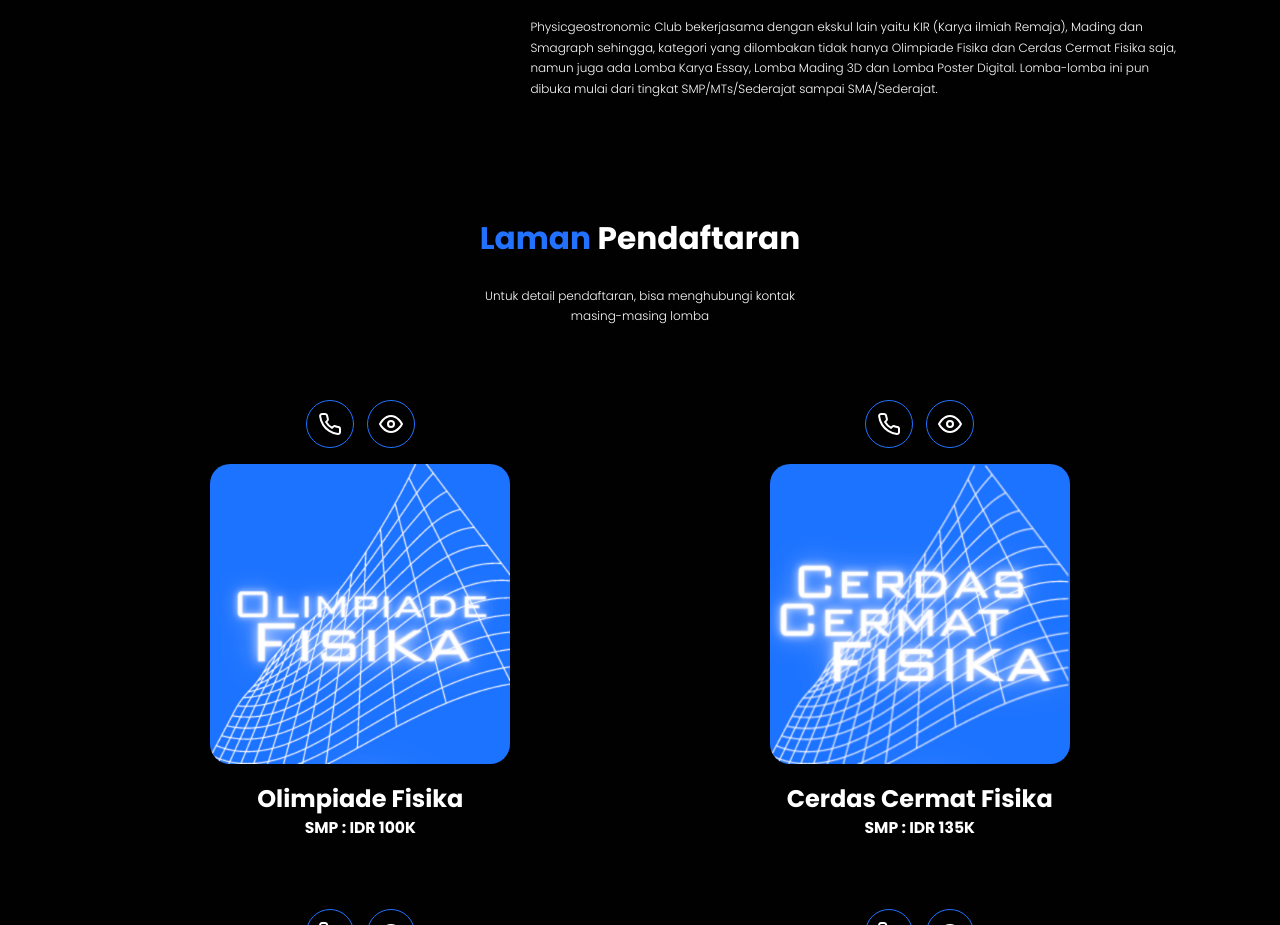
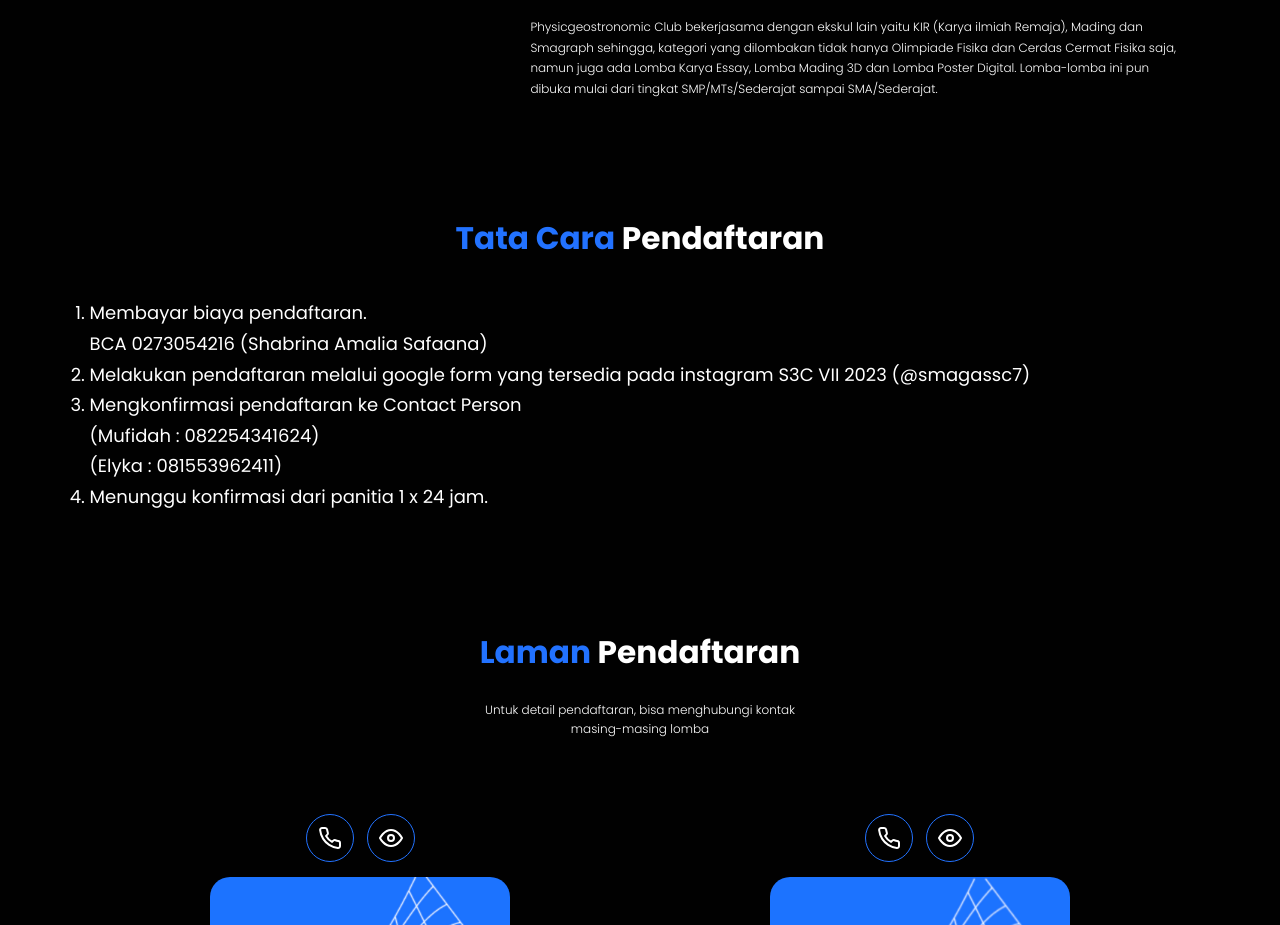
Before and after one commit to s3csmaga/s3c-vii-smagasamarinda, a plain HTML site: page index.html in a window 1280 px wide. Shown: the part 1249-2174 px from the top of the page. Drawn offline with nearby package versions, Linux system fonts and the light colour scheme.

Commit message:
Add files via upload

```diff
--- a/css/style.css
+++ b/css/style.css
@@ -151,7 +151,8 @@ body {
 /* about section */
 .about,
 .regis,
-.contact {
+.contact,
+.procedure {
   padding: 7.5rem 7% 1.4rem;
 }
 
@@ -161,7 +162,8 @@ body {
 
 .about h2,
 .regis h2,
-.contact h2 {
+.contact h2,
+.procedure h2 {
   text-align: center;
   font-size: 2.6rem;
   margin-bottom: 3rem;
@@ -169,7 +171,8 @@ body {
 
 .about h2 span,
 .regis h2 span,
-.contact h2 span {
+.contact h2 span,
+.procedure h2 span {
   color: var(--primary);
 }
 
@@ -199,6 +202,18 @@ body {
   margin-bottom: 0.8rem;
   font-size: 1rem;
   font-weight: 300;
+  line-height: 1.7;
+}
+
+/* Tata Cara */
+.procedure .proc {
+  display: flex;
+}
+
+.procedure .proc ol {
+  margin-bottom: 0.8rem;
+  font-size: 1.5rem;
+  font-weight: 500;
   line-height: 1.7;
 }
 
--- a/index.html
+++ b/index.html
@@ -106,6 +106,26 @@
       </div>
     </section>
     <!-- About Section end -->
+
+    <!-- Tata Cara Daftar Start -->
+    <section class="procedure" id="procedure">
+      <h2><span>Tata Cara</span> Pendaftaran</h2>
+
+      <div class="proc">
+      <ol>
+        <li>Membayar biaya pendaftaran.
+         <br> BCA 0273054216 (Shabrina Amalia Safaana)
+        </li>
+        <li>Melakukan pendaftaran melalui google form yang tersedia pada instagram S3C VII 2023 (@smagassc7)</li>
+        <li>Mengkonfirmasi pendaftaran ke Contact Person
+          <br> (Mufidah : 082254341624)
+          <br> (Elyka : 081553962411)
+        </li>
+        <li>Menunggu konfirmasi dari panitia 1 x 24 jam.</li>
+      </ol>
+      </div>
+    </section>
+    <!-- Tata Cara Daftar End  -->
 
     <!-- Registration Section Start -->
     <section class="regis" id="regis">
```
